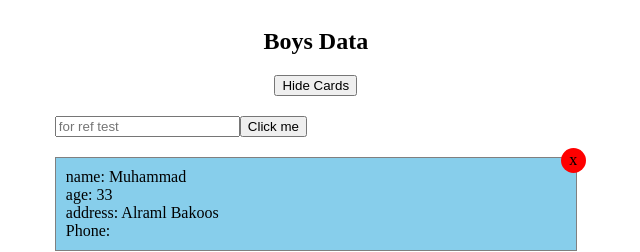
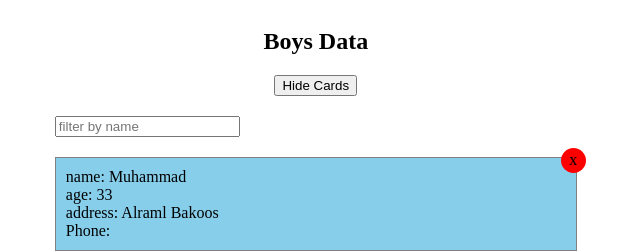
Before and after one commit to Muhammed-Saleh/ReactJS-Part-01-Learn-React-Hooks-by-Project-, a React (Create React App) app: page / in a window 1280 px wide. Shown: the top 252 px of the page, without its empty margins (261-901 px from the left). Built offline with nearby package versions, Linux system fonts and the light colour scheme.

Commit message:
Controlled Component Two Way Binding

```diff
--- a/src/components/App/App.js
+++ b/src/components/App/App.js
@@ -1,9 +1,9 @@
-import React, { useState, useRef } from 'react'
+import React, { useState } from 'react'
 import Card from '../Card/Card';
+import Filter from '../filter/Filter';
 import './App.css';
 
 const App = () => {
-    const inputEl = useRef(null);
     const [cardToggle, setCardToggle] = useState(true);
     const [state, setState] = useState(
         [
@@ -44,14 +44,6 @@ const App = () => {
     //     console.log('clicked');
     // }
 
-    const testHandeler = () => {
-        console.log(inputEl.current.value);
-    }
-
-    const blurHandeler = () => {
-        inputEl.current.focus();
-    }
-
     return (
         <div className="mainContainer">
             <h2>Boys Data</h2>
@@ -61,10 +53,7 @@ const App = () => {
                 {cardToggle ? "Hide Cards" : "Show Cards"}
             </button>
             <div className={cardToggle ? "show" : "hide"}>
-                <div style = {{marginBottom:"20px"}}>
-                    <input type="text" placeholder='for ref test' ref={inputEl} onChange={testHandeler}></input>
-                    <button onClick={blurHandeler}>Click me</button>
-                </div>
+                <Filter />
                 <Card namesList={state}  type="men" deleteFunc = {deleteHandler} />
             </div>
         </div>
--- /dev/null
+++ b/src/components/filter/Filter.js
@@ -0,0 +1,20 @@
+import React, { useState } from "react";
+import styles from "./Filter.module.css";
+
+const Filter = () => {
+    const [filter, setStateFilter] = useState("");
+    const filterHandler = (e) => {
+        const name = e.target.value
+        setStateFilter(name);
+        if( filter.length > 5 )
+            alert();
+        console.log(filter);
+    }
+    return (
+        <div className = {styles.mp}>
+            <input type="text" placeholder='filter by name' value = {filter} onChange = {filterHandler}/>
+        </div>
+    );
+}
+
+export default Filter;
--- /dev/null
+++ b/src/components/filter/Filter.module.css
@@ -0,0 +1,3 @@
+.mp {
+    margin-bottom: 20px;
+}
```
